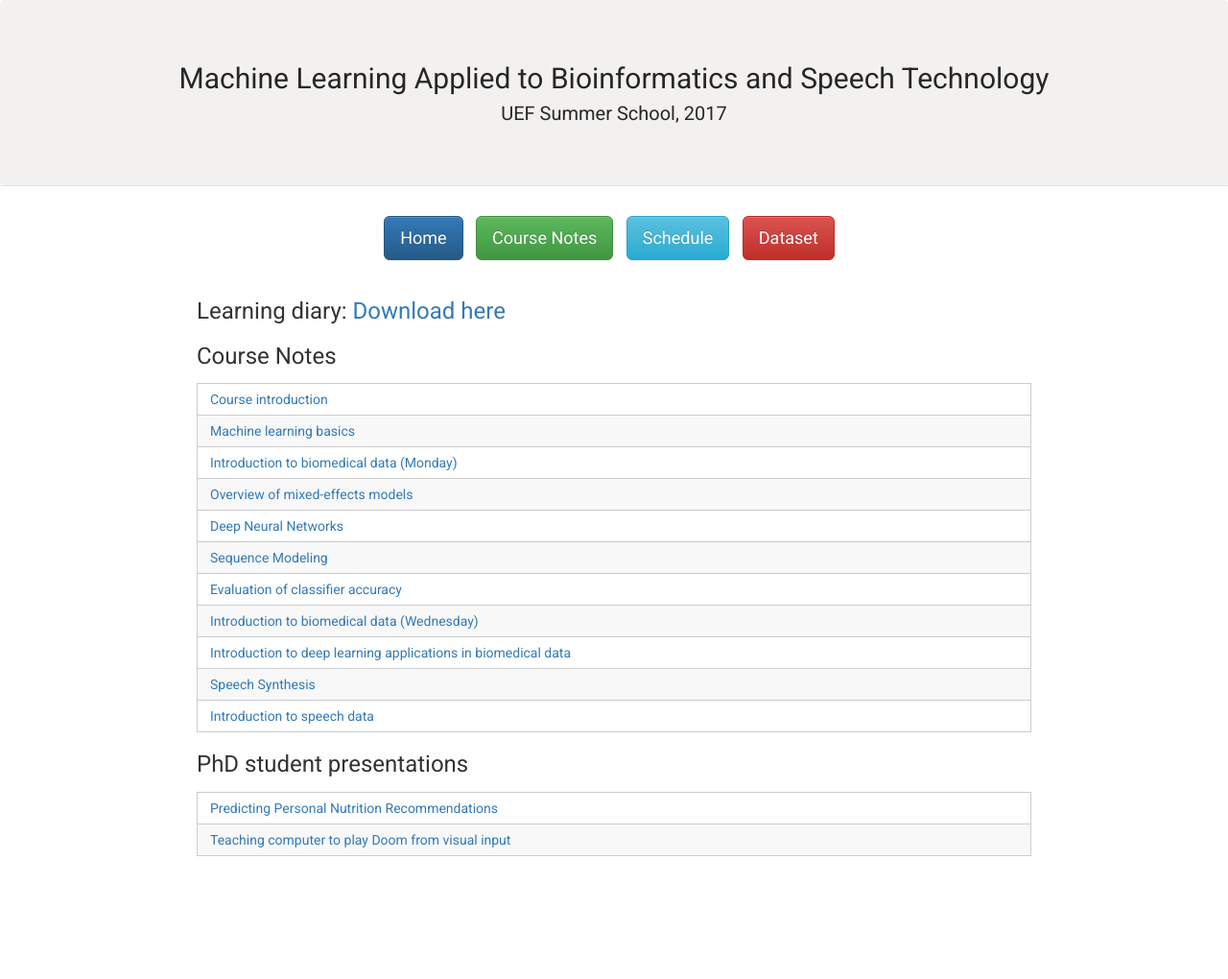
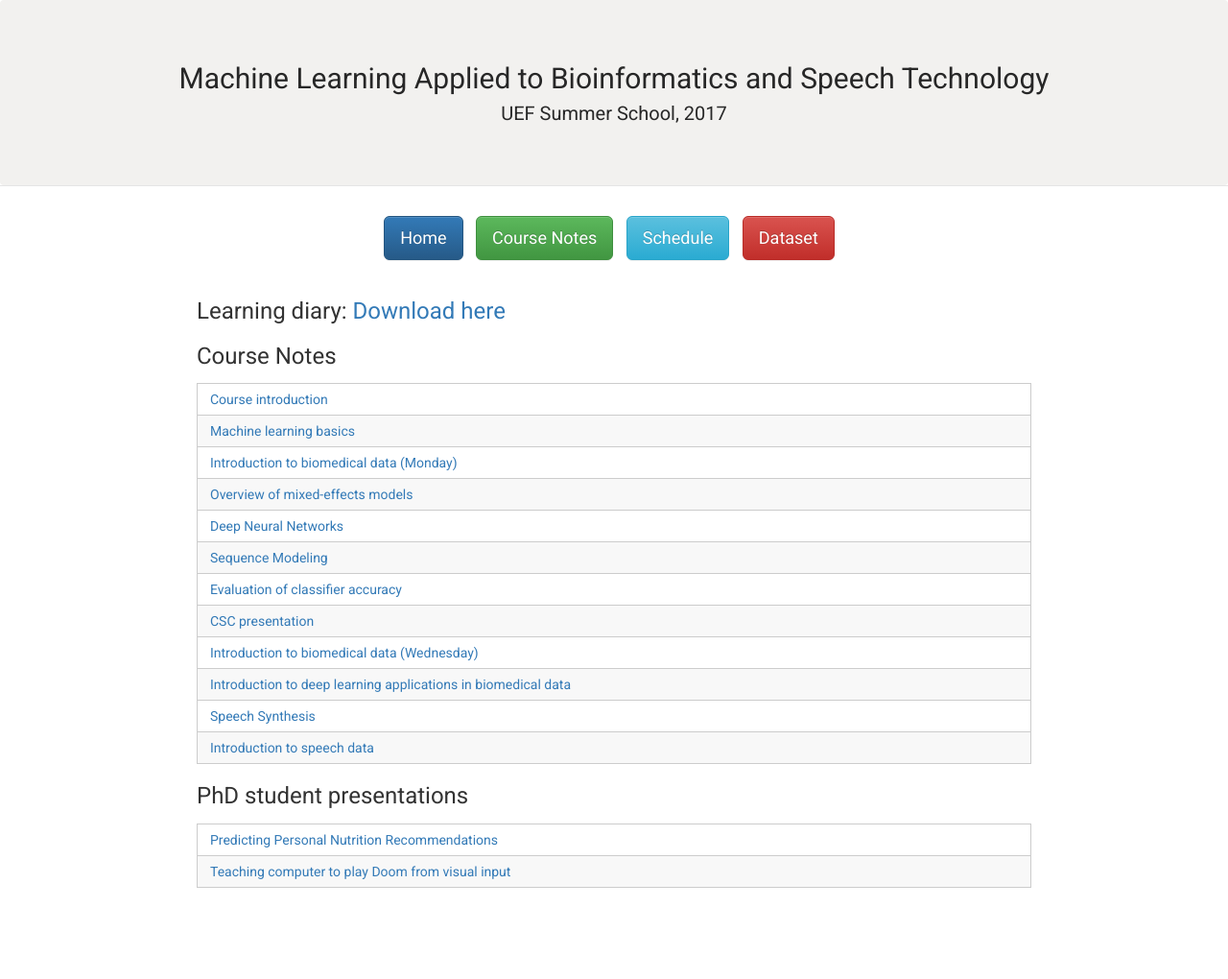
Before and after one commit to abrahamwoubie/Summer_School_RL, a Jekyll site: the page built from 35c163ca47986f8e1f5eec9d54238ad1229a7c92/course-notes.md, in a window 1280 px wide. Shown: the whole page at 96% size. Built offline with Jekyll 4.4.1, drawn with Linux system fonts in a browser that asks for light colours; nearby versions of some CDN libraries; before the commit the page ends 987 px from its top, so only the background shows below that.

Commit message:
Added CSC slides

```diff
--- a/35c163ca47986f8e1f5eec9d54238ad1229a7c92/course-notes.md
+++ b/35c163ca47986f8e1f5eec9d54238ad1229a7c92/course-notes.md
@@ -17,6 +17,7 @@ title: Course Notes | MLABST'17
 | [Deep Neural Networks]({{ site.url }}{{ site.baseurl }}/content/deep_learning_slides.pdf) |
 | [Sequence Modeling]({{ site.url }}{{ site.baseurl }}/content/sequence_modeling.pdf) |
 | [Evaluation of classifier accuracy]({{ site.url }}{{ site.baseurl }}/content/evaluation_of_classifiers.pdf) |
+| [CSC presentation]({{ site.url }}{{ site.baseurl }}/content/evaluation_of_classifiers.pdf) |
 | [Introduction to biomedical data (Wednesday)]({{ site.url }}{{ site.baseurl }}/content/merja_introBiomed_thu.pdf) |
 | [Introduction to deep learning applications in biomedical data]({{ site.url }}{{ site.baseurl }}/content/merja_introDeep_thu.pdf) |
 | [Speech Synthesis]({{ site.url }}{{ site.baseurl }}/content/speech_synthesis.pdf) |
```
